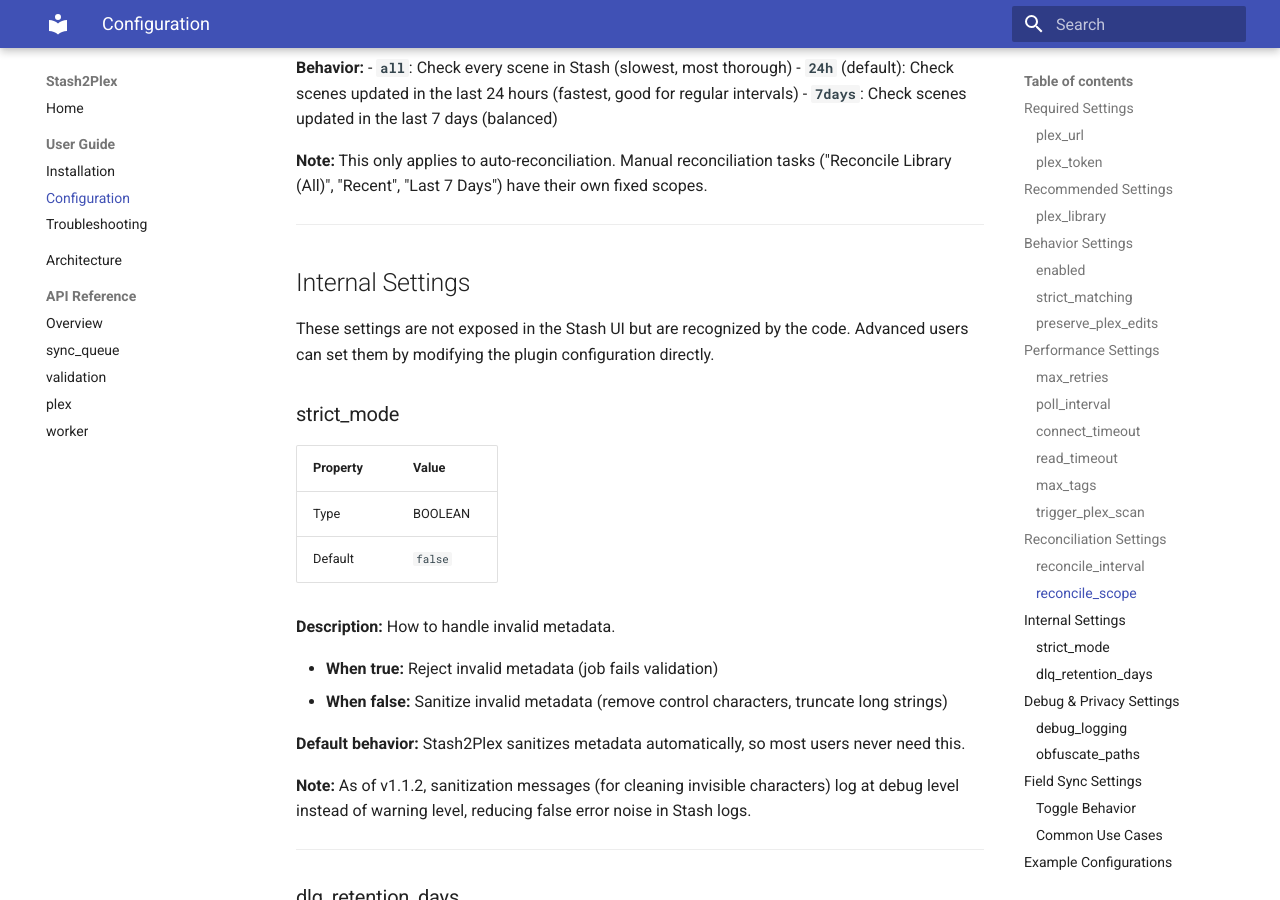
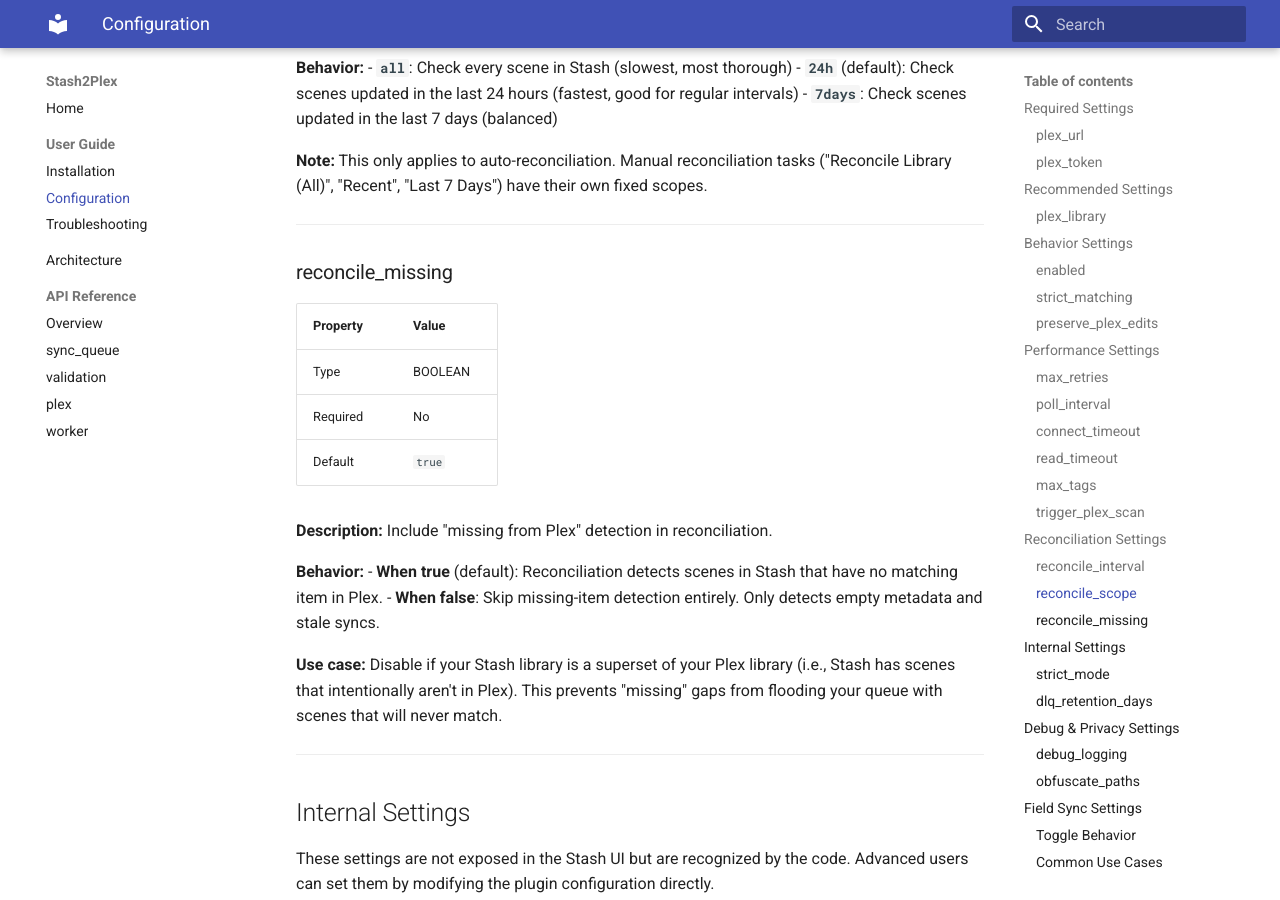
Before and after one commit to trek-e/Stash2Plex, an MkDocs documentation site: the page built from docs/config.md, in a window 1280 px wide and 900 px high, scrolled down 7971 px. Built offline with MkDocs 1.6.1 and Material for MkDocs 9.7.7, drawn with Linux system fonts in a browser that asks for light colours.

Commit message:
feat: add reconcile_missing toggle for 'missing from Plex' detection
New setting (default: true) allows disabling missing-item detection
during reconciliation. Useful when Stash library is a superset of Plex.

Co-Authored-By: Claude Opus 4.6 <noreply@anthropic.com>

```diff
--- a/Stash2Plex.yml
+++ b/Stash2Plex.yml
@@ -166,3 +166,7 @@ settings:
     displayName: "Auto-Reconciliation Scope"
     description: "Default scope for auto-reconciliation (all/24h/7days). Default: 24h"
     type: STRING
+  reconcile_missing:
+    displayName: "Detect Missing from Plex"
+    description: "Include 'missing from Plex' detection in reconciliation — scenes in Stash with no Plex match (default: true)"
+    type: BOOLEAN
--- a/docs/config.md
+++ b/docs/config.md
@@ -293,6 +293,24 @@ Detected gaps are automatically enqueued for sync through the normal queue pipel
 
 ---
 
+### reconcile_missing
+
+| Property | Value |
+|----------|-------|
+| Type | BOOLEAN |
+| Required | No |
+| Default | `true` |
+
+**Description:** Include "missing from Plex" detection in reconciliation.
+
+**Behavior:**
+- **When true** (default): Reconciliation detects scenes in Stash that have no matching item in Plex.
+- **When false**: Skip missing-item detection entirely. Only detects empty metadata and stale syncs.
+
+**Use case:** Disable if your Stash library is a superset of your Plex library (i.e., Stash has scenes that intentionally aren't in Plex). This prevents "missing" gaps from flooding your queue with scenes that will never match.
+
+---
+
 ## Internal Settings
 
 These settings are not exposed in the Stash UI but are recognized by the code. Advanced users can set them by modifying the plugin configuration directly.
```
Also changed, not shown: README.md (+1 -0 lines), 3 other files.
